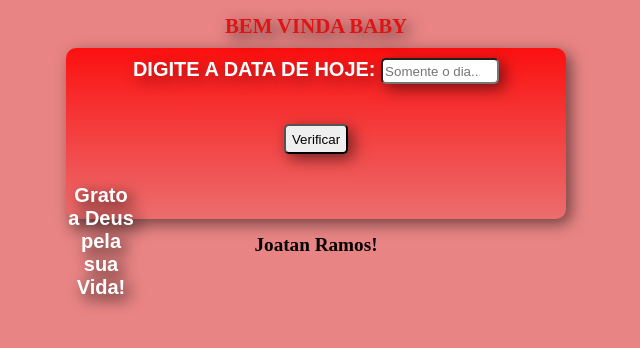
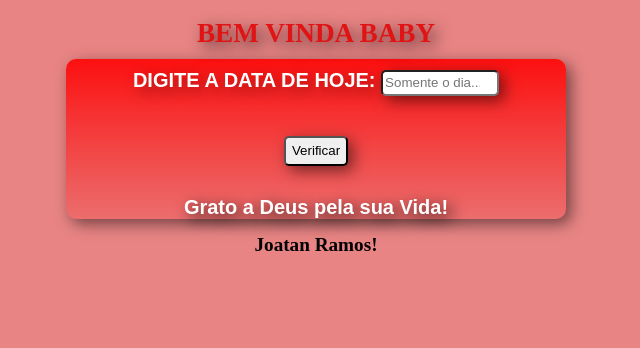
Before and after one commit to Joatanramos/lembrete, a plain HTML site: page lembrete.html in a window 1280 px wide. Shown: the whole page, without its empty margins (324-964 px from the left). Drawn offline with Linux system fonts and the light colour scheme.

Commit message:
Update style.css

```diff
--- a/style.css
+++ b/style.css
@@ -4,7 +4,7 @@
         text-align: center;
     }
     header > h1 {
-        font-size: 1.3em;
+        font-size: 1.7em;
         color: rgb(224, 20, 20);
         text-shadow: 5px 5px 15px rgba(0, 0, 0, 0.692);
         margin-bottom: -10px;
@@ -43,8 +43,6 @@
     }
     div#ft {
         display: cover;
-        width: 70px;
-        height: 35px;
         text-align: center;
         font-weight: bold;
         color: white;
```
